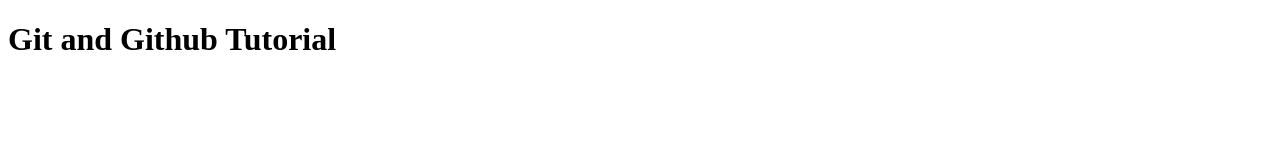
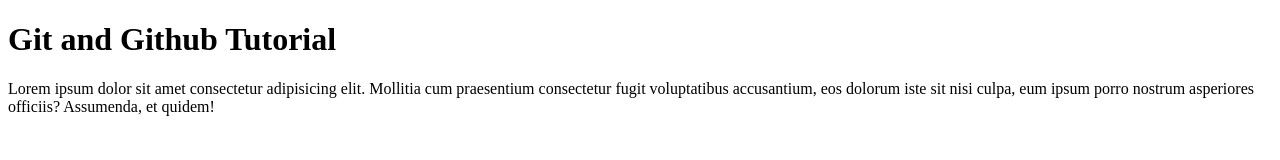
Before and after one commit to gourabbistu089/learngitgithub, a plain HTML site: page index.html in a window 1280 px wide. Drawn offline with Linux system fonts and the light colour scheme.

Commit message:
add para on code

```diff
--- a/index.html
+++ b/index.html
@@ -4,10 +4,10 @@
     <meta charset="UTF-8">
     <meta name="viewport" content="width=device-width, initial-scale=1.0">
     <title>Git and Github
-
     </title>
 </head>
 <body>
     <h1>Git and Github Tutorial</h1>
+    <p>Lorem ipsum dolor sit amet consectetur adipisicing elit. Mollitia cum praesentium consectetur fugit voluptatibus accusantium, eos dolorum iste sit nisi culpa, eum ipsum porro nostrum asperiores officiis? Assumenda, et quidem!</p>
 </body>
 </html>
```
